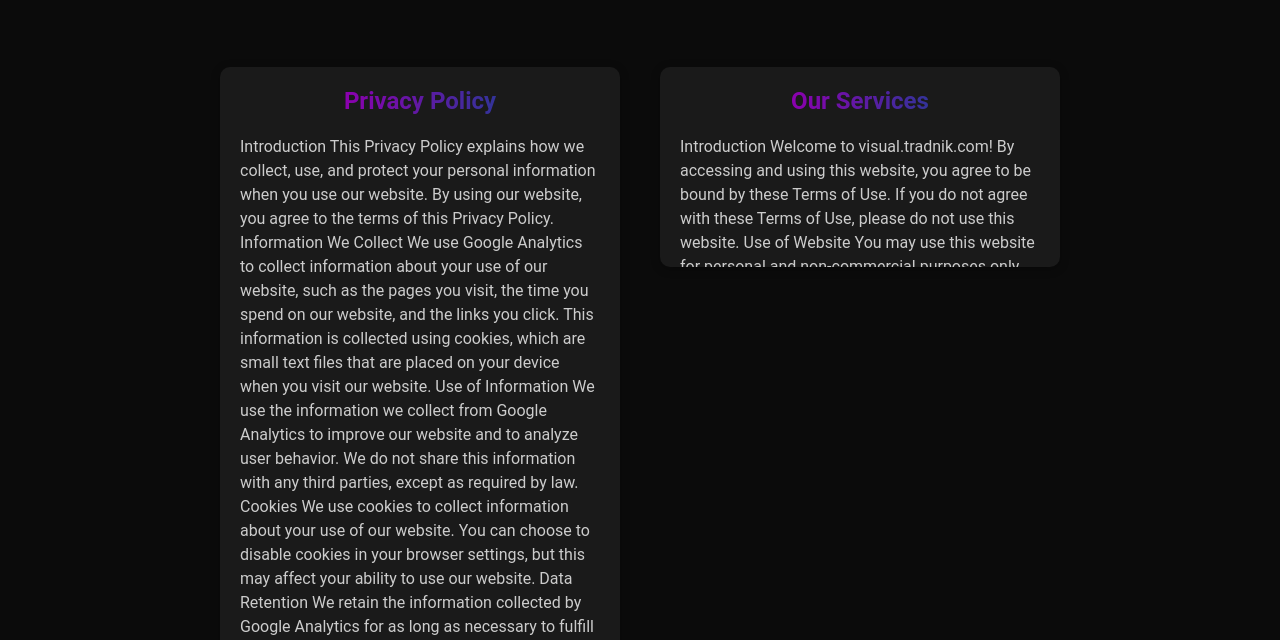
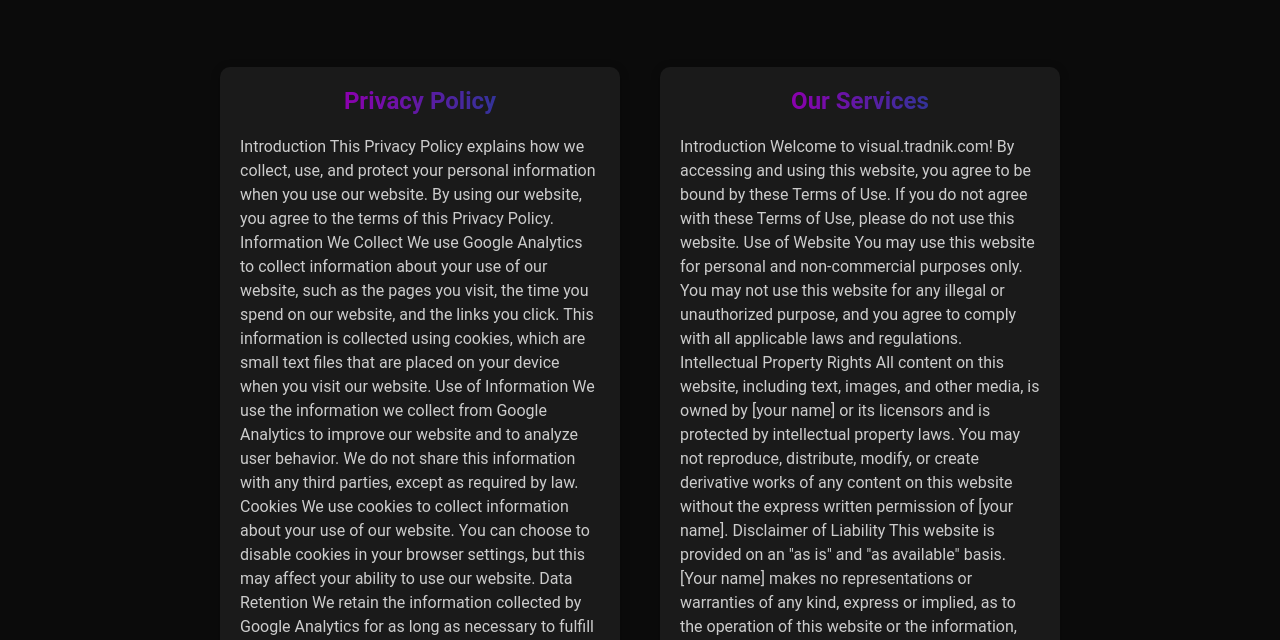
Before and after one commit to Edw4rdCod3/tradnik.visual, a plain HTML site: page info.html in a window 1280 px wide. Shown: the part 160-800 px from the top of the page. Drawn offline with Linux system fonts and the light colour scheme.

Commit message:
Update info.html

```diff
--- a/info.html
+++ b/info.html
@@ -106,7 +106,7 @@ By using our website, you consent to the collection and use of your personal inf
       </div>
 
       <div class="col-md-4">
-        <div class="cardabout">
+        <div class="cardaboutinfo">
           <h3 class="card-title">Our Services</h3>
           <p class="card-text">
           Introduction
```
